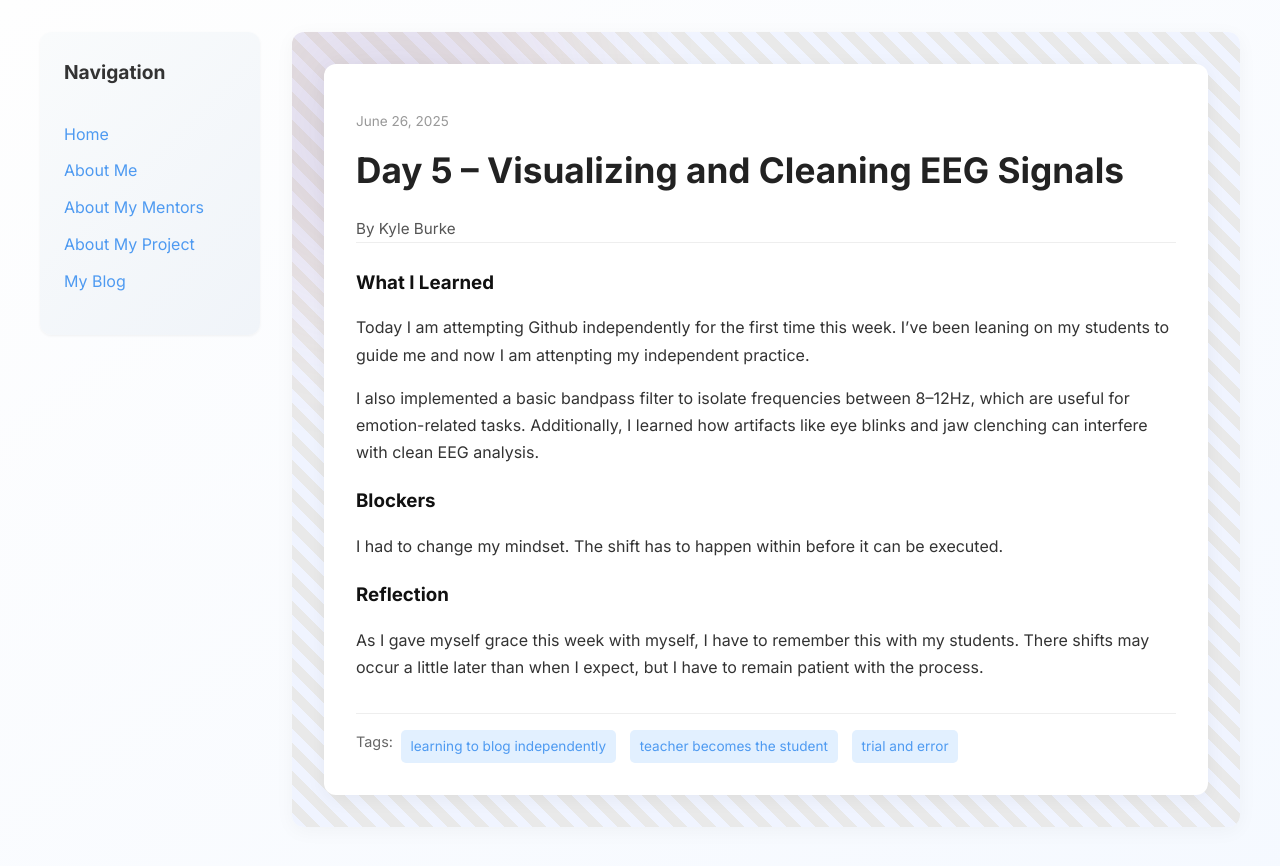
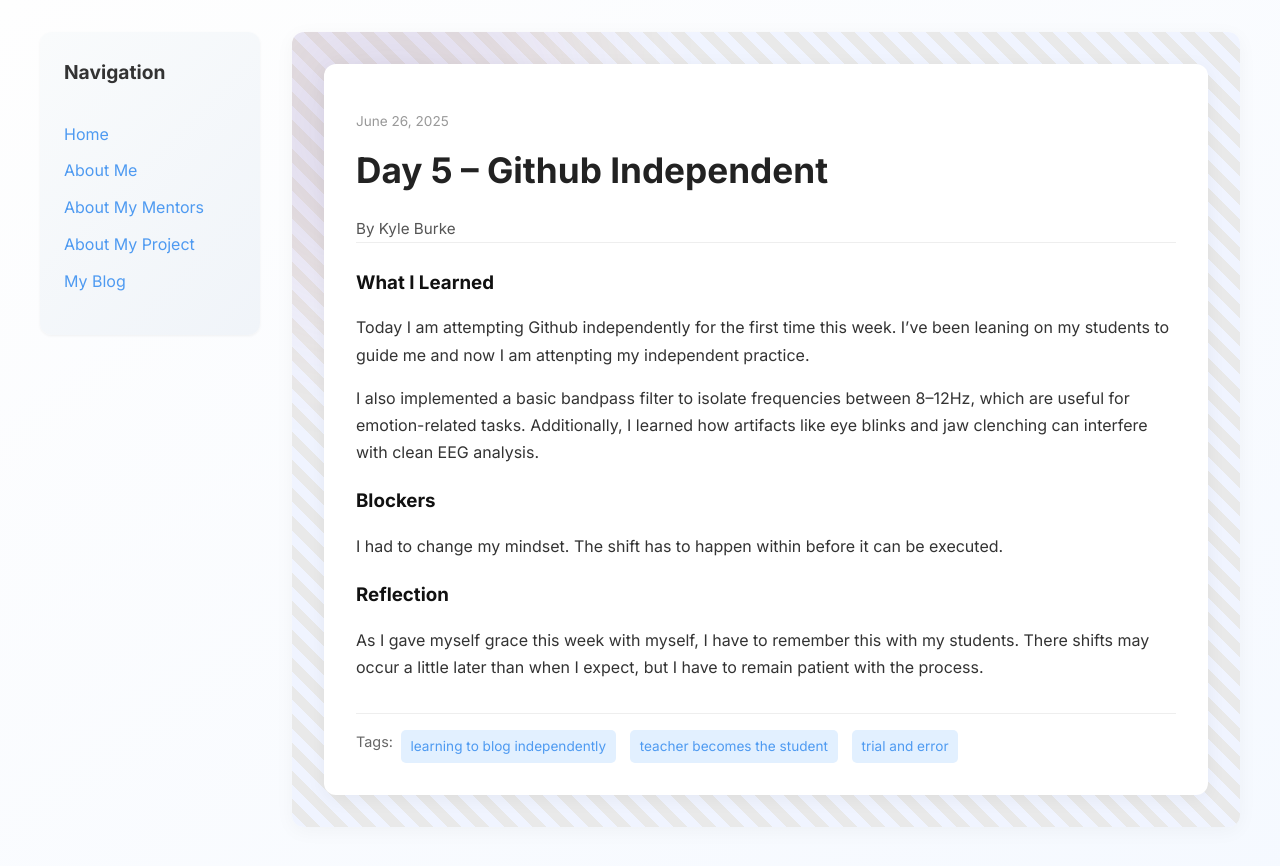
Before and after one commit to Mrsburke/Mrsburke.github.io, a Jekyll site: the page built from _posts/2025-05-26-day-5.md, in a window 1280 px wide. Shown: the top 866 px of the page. Built offline with Jekyll 4.4.1, drawn with Linux system fonts in a browser that asks for light colours.

Commit message:
Update 2025-06-26-day-5.md

```diff
--- a/_posts/2025-05-26-day-5.md
+++ b/_posts/2025-05-26-day-5.md
@@ -1,6 +1,6 @@
 ---
 layout: post
-title: "Day 5 – Visualizing and Cleaning EEG Signals"
+title: "Day 5 – Github Independent"
 date: 2025-06-26
 author: Kyle Burke
 permalink: /day5.html
```
